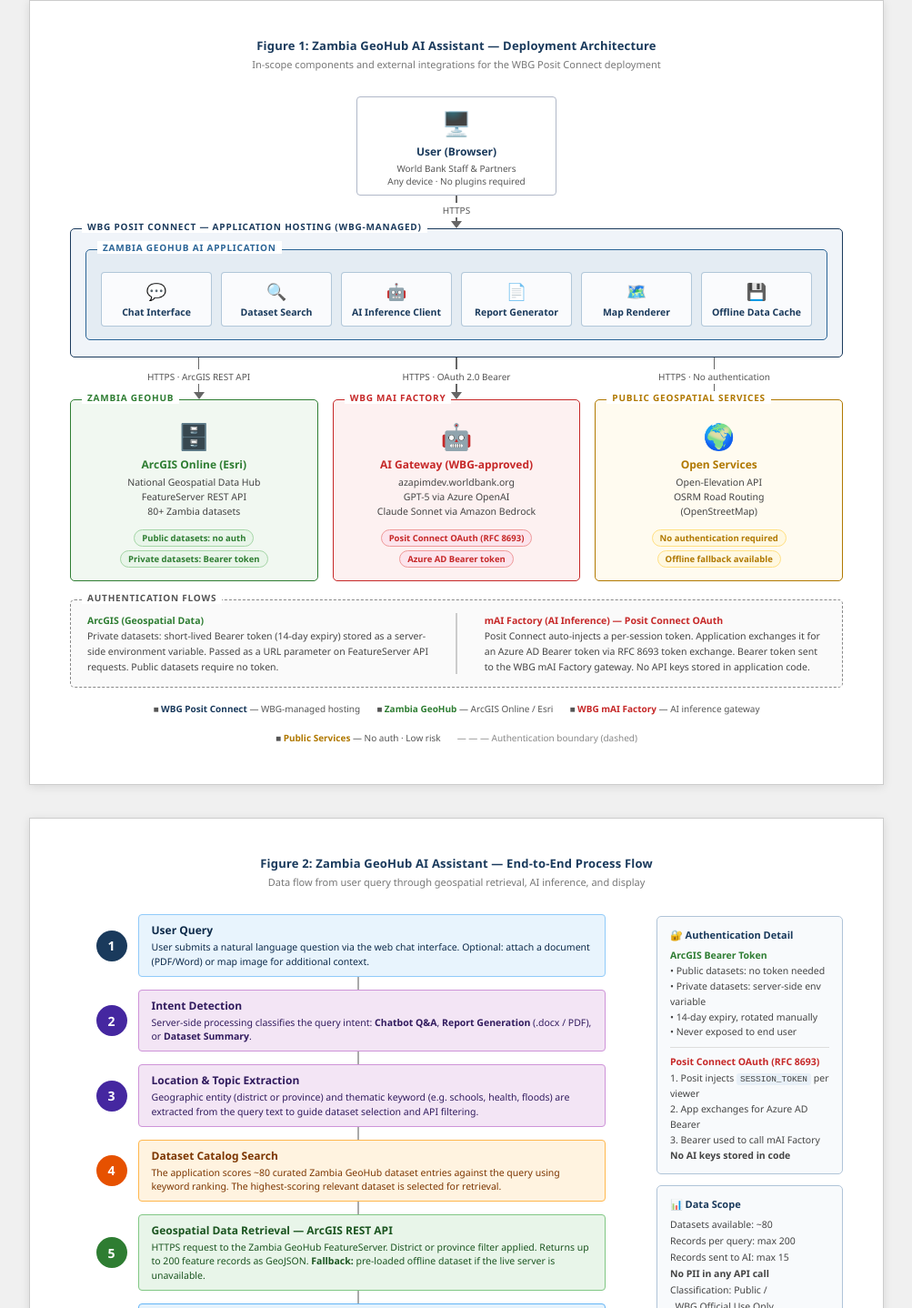
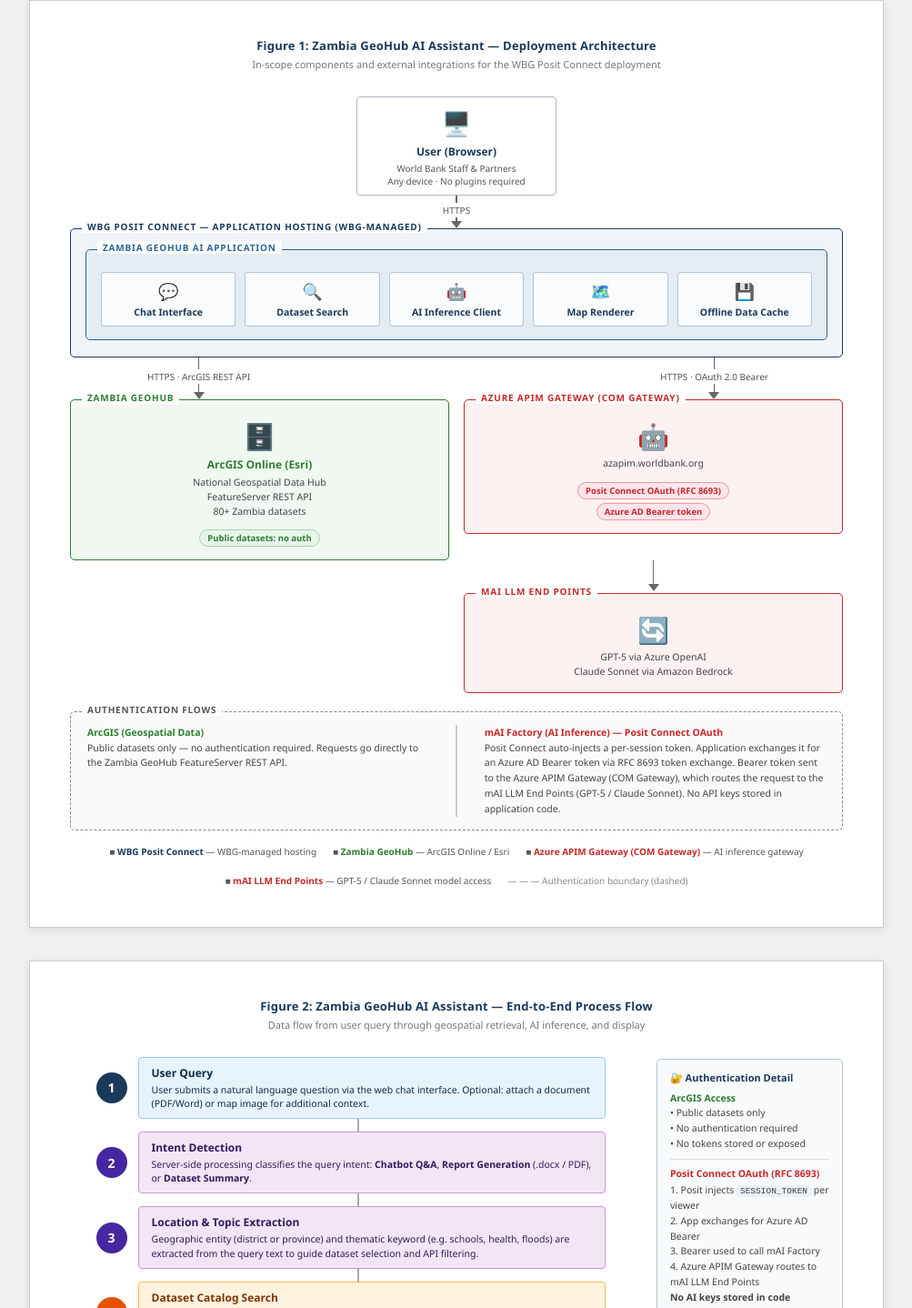
Before and after one commit to myna23/ai_platform, a plain HTML site: page ACN_Architecture_Diagrams.html in a window 1280 px wide. Shown: the part 95-1533 px from the top of the page at 91% size, without its empty margins (0-1003 px from the left). Drawn offline with Linux system fonts and the light colour scheme.

```diff
--- a/ACN_Architecture_Diagrams.html
+++ b/ACN_Architecture_Diagrams.html
@@ -279,10 +279,6 @@
           <div class="mod-title">AI Inference Client</div>
         </div>
         <div class="mod">
-          <div class="mod-icon">📄</div>
-          <div class="mod-title">Report Generator</div>
-        </div>
-        <div class="mod">
           <div class="mod-icon">🗺️</div>
           <div class="mod-title">Map Renderer</div>
         </div>
@@ -312,14 +308,6 @@
         <div class="arr-head"></div>
       </div>
     </div>
-    <div class="h-conn-item">
-      <div class="arr-down" style="height:46px;">
-        <div class="arr-line" style="height:14px;"></div>
-        <div class="arr-lbl">HTTPS · No authentication</div>
-        <div class="arr-line" style="height:10px;"></div>
-        <div class="arr-head"></div>
-      </div>
-    </div>
   </div>
 
   <!-- External services row -->
@@ -337,22 +325,18 @@
           80+ Zambia datasets
         </div>
         <div style="margin-top:8px;">
-          <span class="badge badge-g">Public datasets: no auth</span><br>
-          <span class="badge badge-g" style="margin-top:3px;">Private datasets: Bearer token</span>
+          <span class="badge badge-g">Public datasets: no auth</span>
         </div>
       </div>
     </div>
 
-    <!-- mAI Factory -->
+    <!-- Azure APIM Gateway (COM Gateway) -->
     <div class="svc">
       <div class="zone zone-mai" style="text-align:center;padding:14px 12px;">
-        <span class="zone-label">WBG mAI Factory</span>
+        <span class="zone-label">Azure APIM Gateway (COM Gateway)</span>
         <div style="font-size:28px;margin:6px 0 4px;">🤖</div>
-        <div style="font-size:12px;font-weight:700;color:#c62828;">AI Gateway (WBG-approved)</div>
         <div style="font-size:10.5px;color:#444;margin-top:4px;line-height:1.5;">
-          azapimdev.worldbank.org<br>
-          GPT-5 via Azure OpenAI<br>
-          Claude Sonnet via Amazon Bedrock
+          azapim.worldbank.org
         </div>
         <div style="margin-top:8px;">
           <span class="badge badge-r">Posit Connect OAuth (RFC 8693)</span><br>
@@ -361,25 +345,32 @@
       </div>
     </div>
 
-    <!-- Public APIs -->
-    <div class="svc">
-      <div class="zone zone-public" style="text-align:center;padding:14px 12px;">
-        <span class="zone-label">Public Geospatial Services</span>
-        <div style="font-size:28px;margin:6px 0 4px;">🌍</div>
-        <div style="font-size:12px;font-weight:700;color:#b07800;">Open Services</div>
+  </div><!-- /svc-row -->
+
+  <!-- Arrow down from Azure APIM Gateway to mAI LLM End Points -->
+  <div style="display:flex;justify-content:flex-end;">
+    <div style="width:calc(50% - 8px);">
+      <div class="arr-down" style="height:36px;">
+        <div class="arr-line" style="height:18px;"></div>
+        <div class="arr-line" style="height:8px;"></div>
+        <div class="arr-head"></div>
+      </div>
+    </div>
+  </div>
+
+  <!-- mAI LLM End Points — the actual model endpoints behind the Azure APIM gateway -->
+  <div style="display:flex;justify-content:flex-end;">
+    <div style="width:calc(50% - 8px);">
+      <div class="zone zone-mai" style="text-align:center;padding:14px 12px;">
+        <span class="zone-label">mAI LLM End Points</span>
+        <div style="font-size:28px;margin:6px 0 4px;">🔄</div>
         <div style="font-size:10.5px;color:#444;margin-top:4px;line-height:1.5;">
-          Open-Elevation API<br>
-          OSRM Road Routing<br>
-          (OpenStreetMap)
-        </div>
-        <div style="margin-top:8px;">
-          <span class="badge badge-y">No authentication required</span><br>
-          <span class="badge badge-y" style="margin-top:3px;">Offline fallback available</span>
+          GPT-5 via Azure OpenAI<br>
+          Claude Sonnet via Amazon Bedrock
         </div>
       </div>
     </div>
-
-  </div><!-- /svc-row -->
+  </div>
 
   <!-- Authentication panel (dashed) -->
   <div class="zone zone-auth" style="margin-top:20px;display:flex;gap:30px;align-items:flex-start;padding:14px 18px;">
@@ -387,12 +378,12 @@
 
     <div style="flex:1;font-size:10.5px;color:#444;line-height:1.6;">
       <strong style="color:#2e7d32;">ArcGIS (Geospatial Data)</strong><br>
-      Private datasets: short-lived Bearer token (14-day expiry) stored as a server-side environment variable. Passed as a URL parameter on FeatureServer API requests. Public datasets require no token.
+      Public datasets only — no authentication required. Requests go directly to the Zambia GeoHub FeatureServer REST API.
     </div>
     <div style="width:1.5px;background:#ccc;align-self:stretch;"></div>
     <div style="flex:1;font-size:10.5px;color:#444;line-height:1.6;">
       <strong style="color:#c62828;">mAI Factory (AI Inference) — Posit Connect OAuth</strong><br>
-      Posit Connect auto-injects a per-session token. Application exchanges it for an Azure AD Bearer token via RFC 8693 token exchange. Bearer token sent to the WBG mAI Factory gateway. No API keys stored in application code.
+      Posit Connect auto-injects a per-session token. Application exchanges it for an Azure AD Bearer token via RFC 8693 token exchange. Bearer token sent to the Azure APIM Gateway (COM Gateway), which routes the request to the mAI LLM End Points (GPT-5 / Claude Sonnet). No API keys stored in application code.
     </div>
   </div>
 
@@ -400,8 +391,8 @@
   <div style="display:flex;gap:18px;justify-content:center;flex-wrap:wrap;margin-top:16px;font-size:10px;color:#555;">
     <span>■ <span style="color:#1a3a5c;font-weight:600;">WBG Posit Connect</span> — WBG-managed hosting</span>
     <span>■ <span style="color:#2e7d32;font-weight:600;">Zambia GeoHub</span> — ArcGIS Online / Esri</span>
-    <span>■ <span style="color:#c62828;font-weight:600;">WBG mAI Factory</span> — AI inference gateway</span>
-    <span>■ <span style="color:#b07800;font-weight:600;">Public Services</span> — No auth · Low risk</span>
+    <span>■ <span style="color:#c62828;font-weight:600;">Azure APIM Gateway (COM Gateway)</span> — AI inference gateway</span>
+    <span>■ <span style="color:#c62828;font-weight:600;">mAI LLM End Points</span> — GPT-5 / Claude Sonnet model access</span>
     <span style="color:#888;">— — — Authentication boundary (dashed)</span>
   </div>
 
@@ -477,8 +468,8 @@
       <div class="step-row s7">
         <div class="step-num">7</div>
         <div class="step-box">
-          <div class="step-title">AI Inference — WBG mAI Factory</div>
-          <div class="step-desc">HTTPS POST to WBG mAI Factory (azapimdev.worldbank.org) with Azure AD Bearer token obtained via Posit Connect OAuth exchange. GPT-5 or Claude Sonnet generates the analysis. Response streamed in real time.</div>
+          <div class="step-title">AI Inference — Azure APIM Gateway → mAI LLM End Points</div>
+          <div class="step-desc">HTTPS POST to the Azure APIM Gateway (COM Gateway, azapim.worldbank.org) with Azure AD Bearer token obtained via Posit Connect OAuth exchange. The gateway routes the request to the mAI LLM End Points, which access GPT-5 or Claude Sonnet to generate the analysis. Response streamed in real time.</div>
         </div>
       </div>
       <div class="step-arrow"></div>
@@ -499,11 +490,10 @@
       <div class="side-card">
         <div class="side-card-title">🔐 Authentication Detail</div>
         <p>
-          <strong style="color:#2e7d32;">ArcGIS Bearer Token</strong><br>
-          • Public datasets: no token needed<br>
-          • Private datasets: server-side env variable<br>
-          • 14-day expiry, rotated manually<br>
-          • Never exposed to end user
+          <strong style="color:#2e7d32;">ArcGIS Access</strong><br>
+          • Public datasets only<br>
+          • No authentication required<br>
+          • No tokens stored or exposed
         </p>
         <div style="margin-top:8px;border-top:1px solid #ddd;padding-top:8px;">
           <strong style="color:#c62828;">Posit Connect OAuth (RFC 8693)</strong><br>
@@ -511,6 +501,7 @@
             1. Posit injects <code>SESSION_TOKEN</code> per viewer<br>
             2. App exchanges for Azure AD Bearer<br>
             3. Bearer used to call mAI Factory<br>
+            4. Azure APIM Gateway routes to mAI LLM End Points<br>
             <strong>No AI keys stored in code</strong>
           </p>
         </div>
@@ -533,8 +524,6 @@
         <div class="side-card-title" style="color:#7a5500;">⚡ Resilience</div>
         <p style="line-height:1.7;">
           GeoHub down → offline JSON<br>
-          OSRM down → built-in road graph<br>
-          Elevation down → graceful skip<br>
           App is fully stateless
         </p>
       </div>
@@ -548,7 +537,8 @@
     <div class="leg-item"><div class="leg-dot" style="background:#1a3a5c;"></div>User / Browser</div>
     <div class="leg-item"><div class="leg-dot" style="background:#4527a0;"></div>In-application processing (no external call)</div>
     <div class="leg-item"><div class="leg-dot" style="background:#2e7d32;"></div>Zambia GeoHub — ArcGIS REST API</div>
-    <div class="leg-item"><div class="leg-dot" style="background:#c62828;"></div>WBG mAI Factory — AI inference</div>
+    <div class="leg-item"><div class="leg-dot" style="background:#c62828;"></div>Azure APIM Gateway (COM Gateway) — AI inference</div>
+    <div class="leg-item"><div class="leg-dot" style="background:#c62828;"></div>mAI LLM End Points — GPT-5 / Claude Sonnet</div>
     <div class="leg-item"><div class="leg-dot" style="background:#2e7d32;"></div>Browser display</div>
   </div>
 
```
Also changed, not shown: manifest.json, 3 other files.
